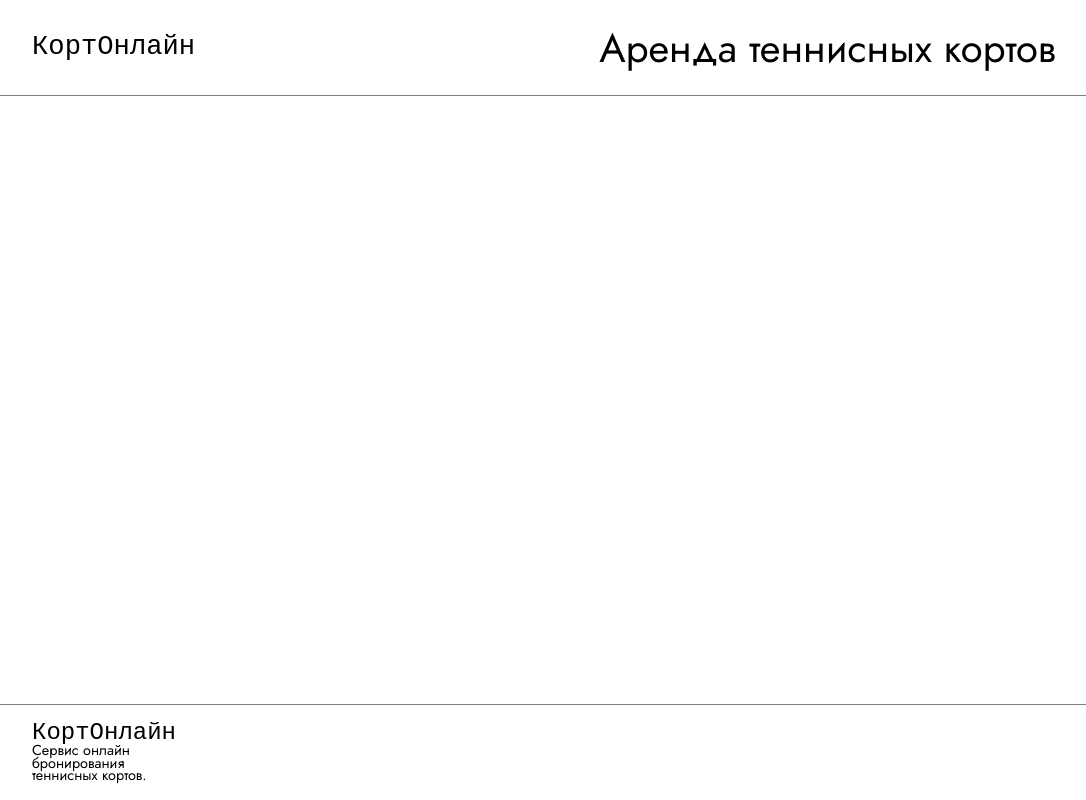
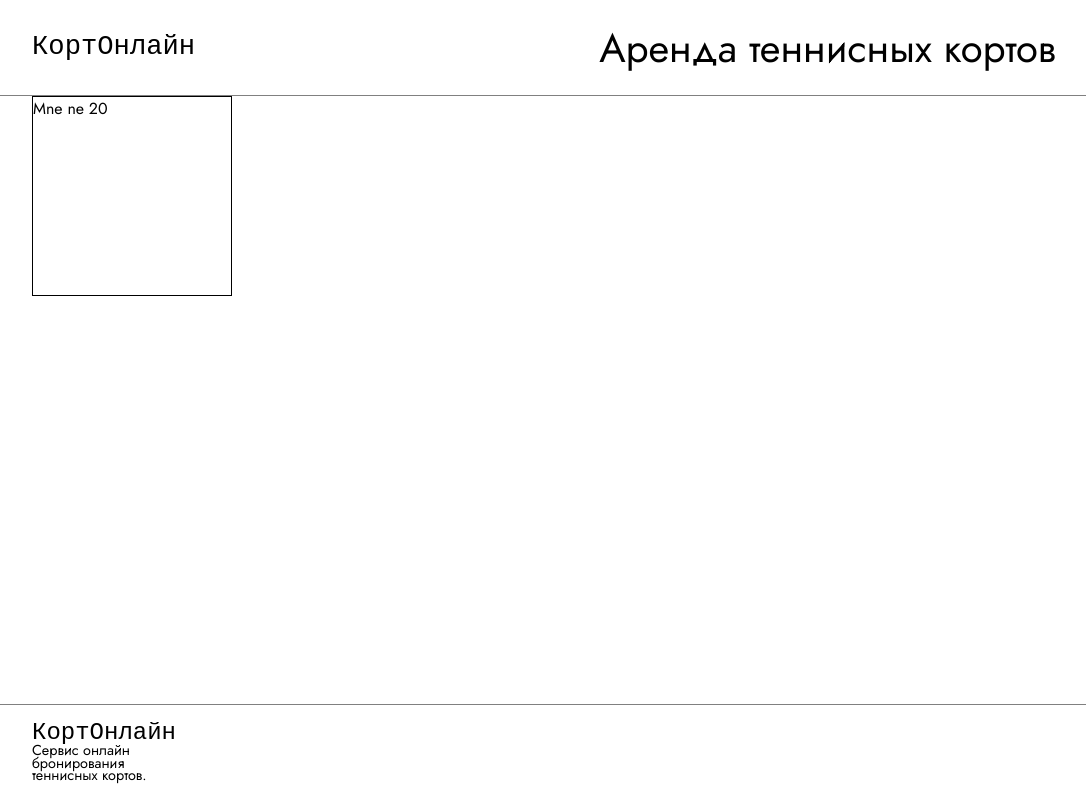
Before and after one commit to vladRomanov10/courtOnline, an Angular app: page /login in a window 1280 px wide. Before the commit this address led to /. Shown: the whole page, without its empty margins (96-1182 px from the left). Built offline with nearby package versions, Linux system fonts and the light colour scheme; a web font is replaced by a local one.

Commit message:
Продолжаю разработу страницы login

```diff
--- a/src/app/app.component.html
+++ b/src/app/app.component.html
@@ -5,7 +5,9 @@
             <h1 class="header__title">Аренда теннисных кортов</h1>
         </div>
     </div>
-    <div class="content"></div>
+    <div class="content">
+        <router-outlet></router-outlet>
+    </div>
     <div class="footer">
         <div class="footer__content-wrap">
             <p class="footer__logo">КортОнлайн</p>
--- a/src/app/app.component.scss
+++ b/src/app/app.component.scss
@@ -1,4 +1,5 @@
 @import "styles/variables";
+@import "styles/mixins";
 
 .app {
   display: flex;
@@ -16,8 +17,7 @@
     align-items: center;
     justify-content: space-between;
     height: 100%;
-    padding-left: 10%;
-    padding-right: 10%;
+    @include leftRightPaddings;
   }
 
   &__logo {
@@ -31,6 +31,11 @@
   }
 }
 
+.content {
+  display: inline-block;
+  @include leftRightPaddings;
+}
+
 .footer {
   border-top: #{$headFootBorder};
   height: #{$headFootHeight};
@@ -41,8 +46,7 @@
     flex-direction: column;
     justify-content: center;
     height: 100%;
-    padding-left: 10%;
-    padding-right: 10%;
+    @include leftRightPaddings;
   }
 
   &__logo {
--- a/src/app/app.routes.ts
+++ b/src/app/app.routes.ts
@@ -1,3 +1,12 @@
 import { Routes } from '@angular/router';
 
-export const routes: Routes = [];
+import { LoginComponent } from "./components/login/login.component";
+
+export const routes: Routes = [
+    {path: '', redirectTo: '/login', pathMatch: 'full'},
+    {path: 'login', component: LoginComponent},
+
+
+
+    // {path: '**', component: NotFoundComponent},
+];
--- a/src/app/components/login/login.component.html
+++ b/src/app/components/login/login.component.html
@@ -1 +1,3 @@
-<p>login works!</p>
+<div class="city-dropdown city-dropdown_margin">
+    Mne ne 20
+</div>
--- a/src/app/components/login/login.component.scss
+++ b/src/app/components/login/login.component.scss
@@ -0,0 +1,6 @@
+.city-dropdown_margin {
+  width: 200px;
+  height: 200px;
+  border: 1px solid black;
+  margin-top: auto;
+}
--- a/src/app/components/login/login.component.ts
+++ b/src/app/components/login/login.component.ts
@@ -1,9 +1,10 @@
 import { Component } from '@angular/core';
+import {RouterLink} from "@angular/router";
 
 @Component({
   selector: 'app-login',
   standalone: true,
-  imports: [],
+  imports: [RouterLink],
   templateUrl: './login.component.html',
   styleUrl: './login.component.scss'
 })
--- /dev/null
+++ b/src/app/styles/mixins.scss
@@ -0,0 +1,4 @@
+@mixin leftRightPaddings() {
+  padding-left: 10%;
+  padding-right: 10%;
+}
```
